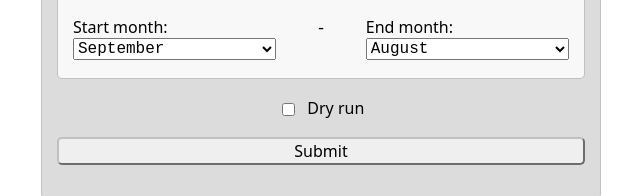
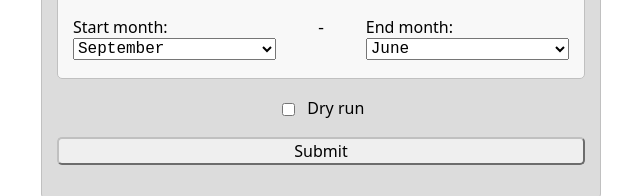
Before and after one commit to saegl5/jiayou_create_calendar, a plain HTML site: page Index.html in a window 1280 px wide. Shown: the part 793-989 px from the top of the page, 319-959 px from the left. Drawn offline with Linux system fonts and the light colour scheme.

Commit message:
end calendar earlier

```diff
--- a/Index.html
+++ b/Index.html
@@ -243,9 +243,9 @@ Oct 10 2024, Oct 11 2024, Nov 8 2024, Nov 25 2024, Nov 26 2024, Nov 27 2024, Dec
                 <option value="3">March</option>
                 <option value="4">April</option>
                 <option value="5">May</option>
-                <option value="6">June</option>
+                <option value="6" selected="selected">June</option> <!-- school ends mid-Jun -->
                 <option value="7">July</option>
-                <option value="8" selected="selected">August</option>
+                <option value="8">August</option>
                 <option value="9">September</option>
                 <option value="10">October</option>
                 <option value="11">November</option>
```
